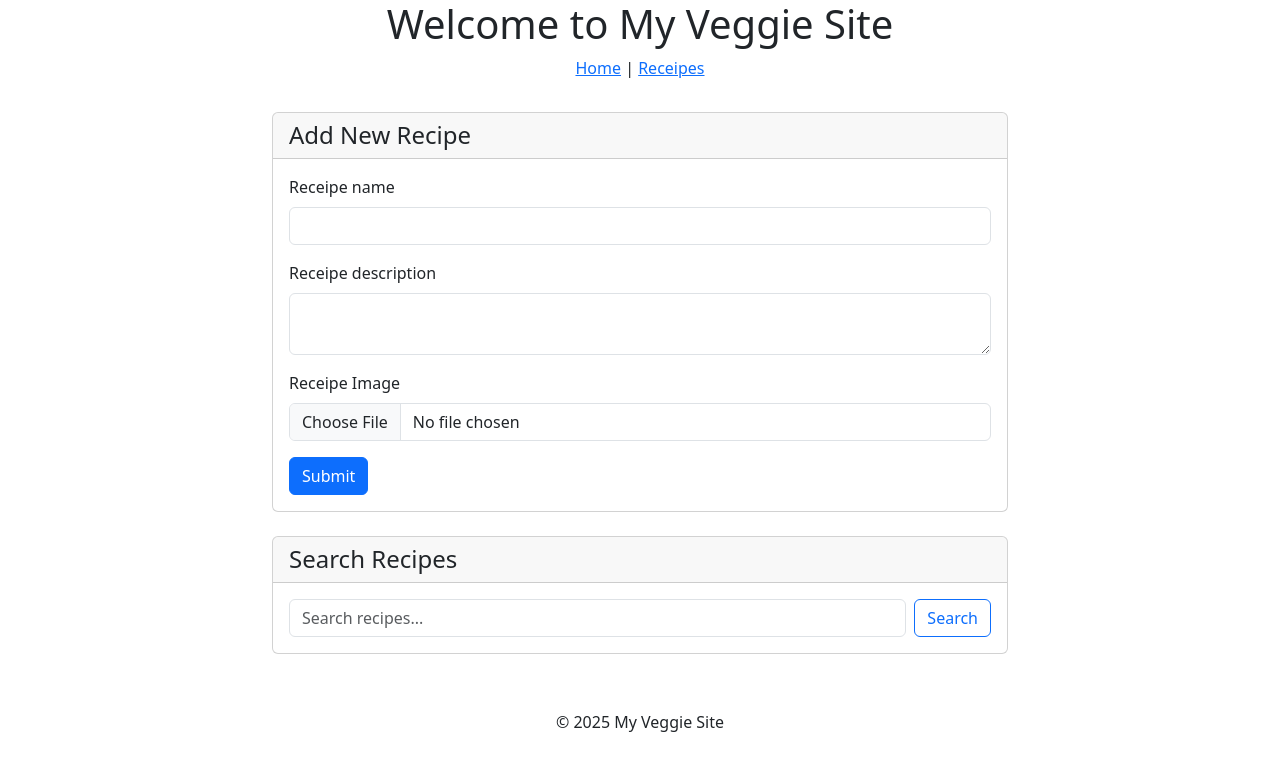
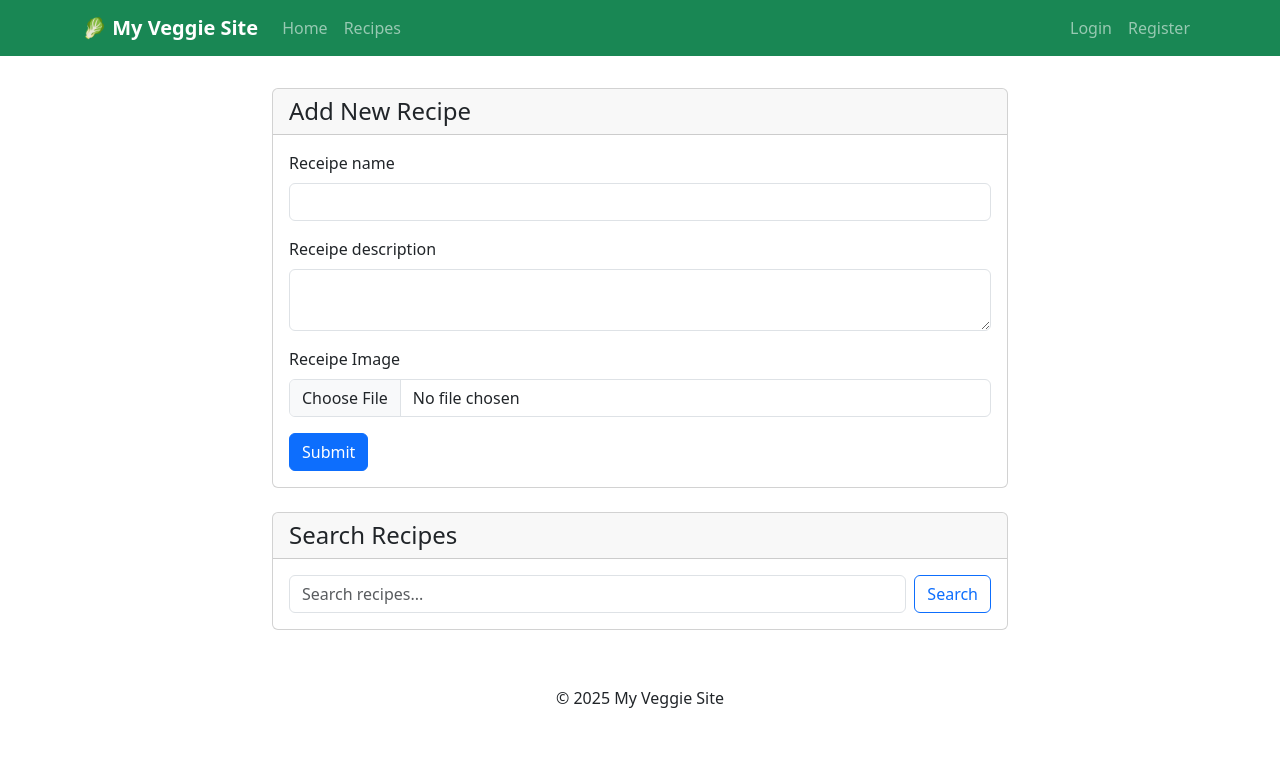
Before and after one commit to sayedabdulkarim/django_rfrshr, a Django app: page /receipes/ in a window 1280 px wide. Shown: the top 771 px of the page. Run offline with Django 5.2, Linux system fonts and the light colour scheme; data that the repository does not hold is empty.

Commit message:
Add logout functionality and update URL routing: implement logout view, add logout link in navbar, and adjust URL patterns for authentication.

```diff
--- a/tutOne/core/core/urls.py
+++ b/tutOne/core/core/urls.py
@@ -20,7 +20,7 @@ from django.conf import settings
 from django.conf.urls.static import static
 ## custom imports
 from home.views import home, successPageFromHome
-from vege.views import receipes, delete_receipe, update_receipe, login_page, register_page
+from vege.views import receipes, delete_receipe, update_receipe, login_page, register_page, logout_page
 
 urlpatterns = [
     path('admin/', admin.site.urls),
@@ -31,9 +31,10 @@ urlpatterns = [
     path('receipes/', receipes, name='receipes'),
     path('delete-receipe/<int:id>/', delete_receipe, name='delete_receipe'),
     path('update-receipe/<int:id>/', update_receipe, name='update_receipe'),
-    ## login page
+    ## authentication
     path('login/', login_page, name='login_page'),
-    path('register/', register_page, name='register_page'),  # Assuming the same view handles registration
+    path('register/', register_page, name='register_page'),
+    path('logout/', logout_page, name='logout_page'),
 ]
 
 # Serve media files during development
--- a/tutOne/core/vege/templates/base.html
+++ b/tutOne/core/vege/templates/base.html
@@ -21,13 +21,63 @@
 </head>
 
 <body>
-    <header>
-        <h1>Welcome to My Veggie Site</h1>
-        <nav>
-            <a href="/">Home</a> |
-            <a href="/receipes/">Receipes</a>
-        </nav>
-    </header>
+    <!-- Navbar -->
+    <nav class="navbar navbar-expand-lg navbar-dark bg-success">
+        <div class="container">
+            <a class="navbar-brand" href="/">
+                <strong>🥬 My Veggie Site</strong>
+            </a>
+
+            <button class="navbar-toggler" type="button" data-bs-toggle="collapse" data-bs-target="#navbarNav"
+                aria-controls="navbarNav" aria-expanded="false" aria-label="Toggle navigation">
+                <span class="navbar-toggler-icon"></span>
+            </button>
+
+            <div class="collapse navbar-collapse" id="navbarNav">
+                <ul class="navbar-nav me-auto">
+                    <li class="nav-item">
+                        <a class="nav-link" href="/">Home</a>
+                    </li>
+                    <li class="nav-item">
+                        <a class="nav-link" href="/receipes/">Recipes</a>
+                    </li>
+                </ul>
+
+                <ul class="navbar-nav">
+                    {% if request.user.is_authenticated %}
+                    <li class="nav-item dropdown">
+                        <a class="nav-link dropdown-toggle" href="#" id="navbarDropdown" role="button"
+                            data-bs-toggle="dropdown" aria-expanded="false">
+                            👤 {{ request.user.username }}
+                        </a>
+                        <ul class="dropdown-menu">
+                            <li><a class="dropdown-item" href="#">Profile</a></li>
+                            <li>
+                                <hr class="dropdown-divider">
+                            </li>
+                            <li>
+                                <form method="post" action="/logout/" class="d-inline">
+                                    {% csrf_token %}
+                                    <button type="submit" class="dropdown-item text-danger">
+                                        🚪 Logout
+                                    </button>
+                                </form>
+                            </li>
+                        </ul>
+                    </li>
+                    {% else %}
+                    <li class="nav-item">
+                        <a class="nav-link" href="/login/">Login</a>
+                    </li>
+                    <li class="nav-item">
+                        <a class="nav-link" href="/register/">Register</a>
+                    </li>
+                    {% endif %}
+                </ul>
+            </div>
+        </div>
+    </nav>
+
     <main>
         {% block content %}
         <!-- Page content will go here -->
--- a/tutOne/core/vege/views.py
+++ b/tutOne/core/vege/views.py
@@ -2,7 +2,7 @@ from django.shortcuts import redirect, render, get_object_or_404
 from django.utils import timezone
 from django.contrib.auth.models import User
 from django.contrib import messages
-from django.contrib.auth import authenticate, login
+from django.contrib.auth import authenticate, login, logout
 
 from .models import Receipe
 
@@ -61,6 +61,13 @@ def update_receipe(request, id):
         return redirect('/receipes/')
     return render(request, 'update_receipe.html', {'receipe': receipe})
 
+def logout_page(request):
+    """Handle user logout"""
+    logout(request)
+    messages.success(request, 'You have been logged out successfully.')
+    return redirect('/login/')
+
+
 def login_page(request):
     """Render the login page"""
     if request.method == "POST":
@@ -90,7 +97,6 @@ def login_page(request):
         else:
             messages.error(request, 'Invalid username/email or password.')
     return render(request, 'login.html')
-
 
 def register_page(request):
     if request.method == "POST":
```
